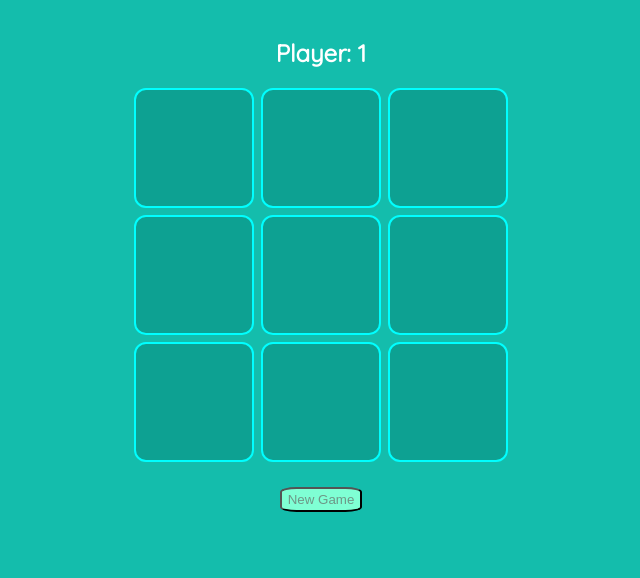
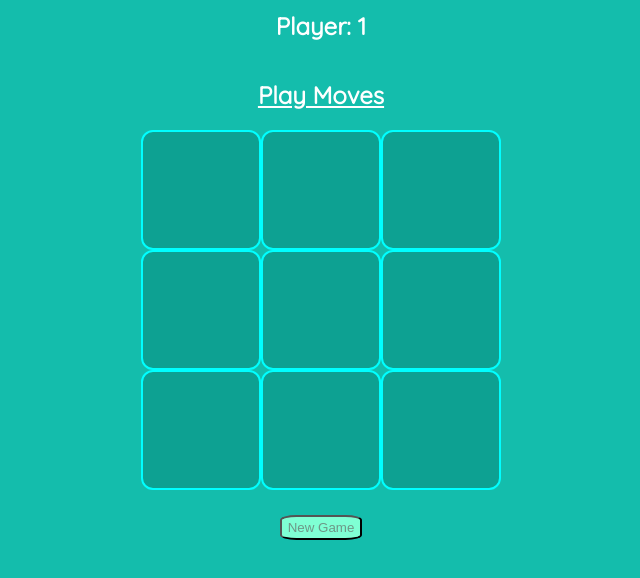
Before and after one commit to baeddavid/colors, a plain HTML site: page index.html in a window 1280 px wide. Shown: the part 176-754 px from the top of the page, without its empty margins (319-959 px from the left). Drawn offline with Linux system fonts and the light colour scheme.

Commit message:
made skeleteon for play function

```diff
--- a/css/style.css
+++ b/css/style.css
@@ -13,6 +13,14 @@ h2 {
     font-family: 'Quicksand', sans-serif;
     color: white;
 }
+
+.container {
+    width:60%;
+    text-align: center;
+    text-decoration: underline;
+    text-decoration-color: white;
+}
+
 
 body {
     height: 100vh;
@@ -51,7 +59,7 @@ section.playable {
     display: grid;
     grid-template-columns: repeat(3, 15vmin);
     grid-template-rows: repeat(3, 15vmin);
-    grid-gap: 7px;
+
     border-radius: 5%;
   }
 
--- a/index.html
+++ b/index.html
@@ -12,6 +12,9 @@
     <div class="win"></div>
     <h1>Tic-Tac-Toe</h1>
     <h2 class="player">Player: 1</h2>
+    <div class="container">
+        <h2 id="ul">Play Moves</h3>
+    </div>
     <div class="border">
         <section class="playable">
             <div id="bx0"></div>
--- a/js/main.js
+++ b/js/main.js
@@ -16,6 +16,7 @@ play();
 function reset() {
     play();
     document.querySelector('.win').innerHTML = '';
+    document.querySelector('.player').innerHTML = 'Player: 1'
     let x = document.querySelector('section.playable')
     x.addEventListener('click', handleClick)
     for(let i = 0; i < 9; i++) {
@@ -48,6 +49,7 @@ function play() {
 function render1(i) {
     let marker = document.getElementById(`bx${i}`);
     marker.style.backgroundColor = '#1de9b6';
+    console.log(marker)
 }
 
 function render2(i) {
```
